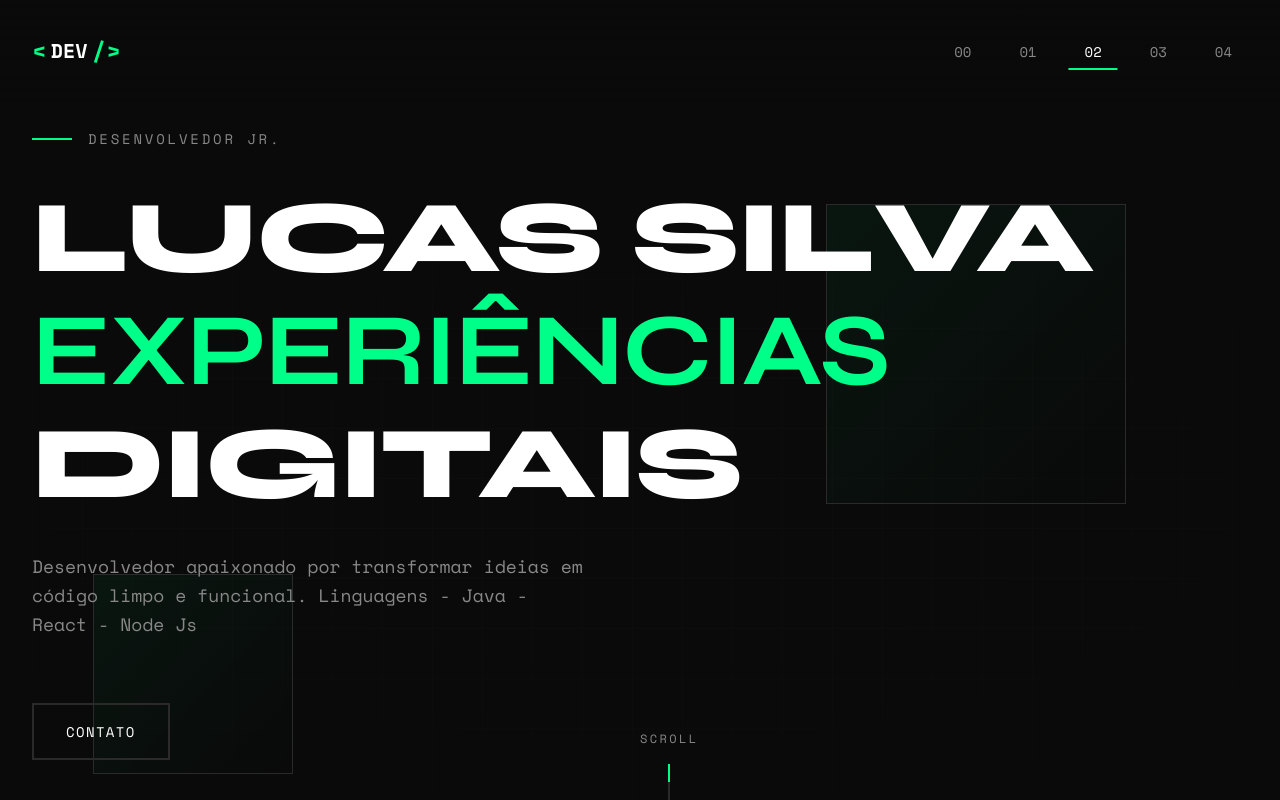
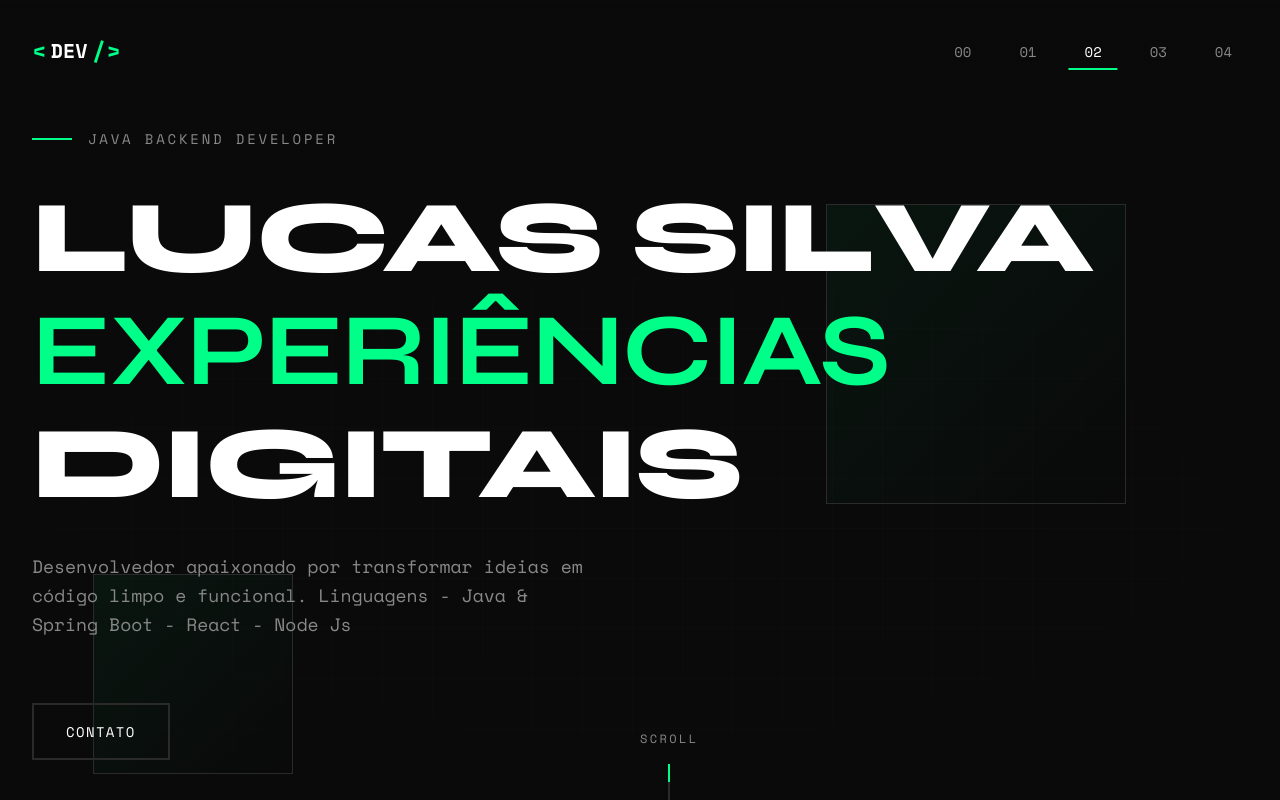
Before and after one commit to Lucassj19/portfolio, a React (Create React App) app: page / in a window 1280 px wide. Shown: the top 800 px of the page. Built offline with nearby package versions, Linux system fonts and the light colour scheme; the HTML template or start-up script is replaced by a standard one.

Commit message:
Atualiza perfil para Backend Developer

```diff
--- a/src/components/Hero.js
+++ b/src/components/Hero.js
@@ -38,7 +38,7 @@ const Hero = () => {
       >
         <motion.div className="hero-label" variants={itemVariants}>
           <span className="label-line"></span>
-          <span>Desenvolvedor Jr.</span>
+          <span>JAVA BACKEND DEVELOPER</span>
         </motion.div>
 
         <motion.h1 className="hero-title" variants={itemVariants}>
@@ -51,7 +51,7 @@ const Hero = () => {
 
         <motion.p className="hero-description" variants={itemVariants}>
           Desenvolvedor apaixonado por transformar ideias em código limpo e funcional.
-          Linguagens - Java - React - Node Js
+          Linguagens - Java & Spring Boot - React - Node Js
         </motion.p>
 
         <motion.div className="hero-actions" variants={itemVariants}>
--- a/src/components/Skills.js
+++ b/src/components/Skills.js
@@ -17,6 +17,7 @@ const Skills = () => {
       skills: [
         { name: 'Node.js', level: 'Básico' },
         { name: 'Java', level: 'Intermediário' },
+        { name: 'Spring Boot', level: 'Intermediário' },
         { name: 'Oracle DB', level: 'Básico' },
         { name: 'REST APIs', level: 'Básico' }
       ]
@@ -125,10 +126,7 @@ const Skills = () => {
               <div className="extras-section">
                 <h4 className="extras-title">Metodologias</h4>
                 <div className="extras-tags">
-                  <span className="tag">Agile</span>
                   <span className="tag">Scrum</span>
-                  <span className="tag">TDD</span>
-                  <span className="tag">CI/CD</span>
                 </div>
               </div>
 
```
Also changed, not shown: 1 other file (tests, documents, lock files or other folders).
